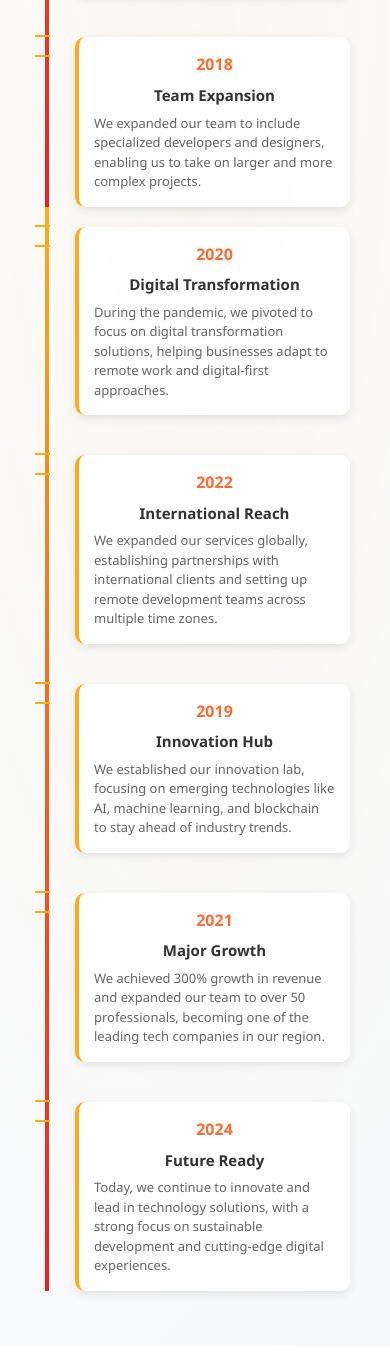
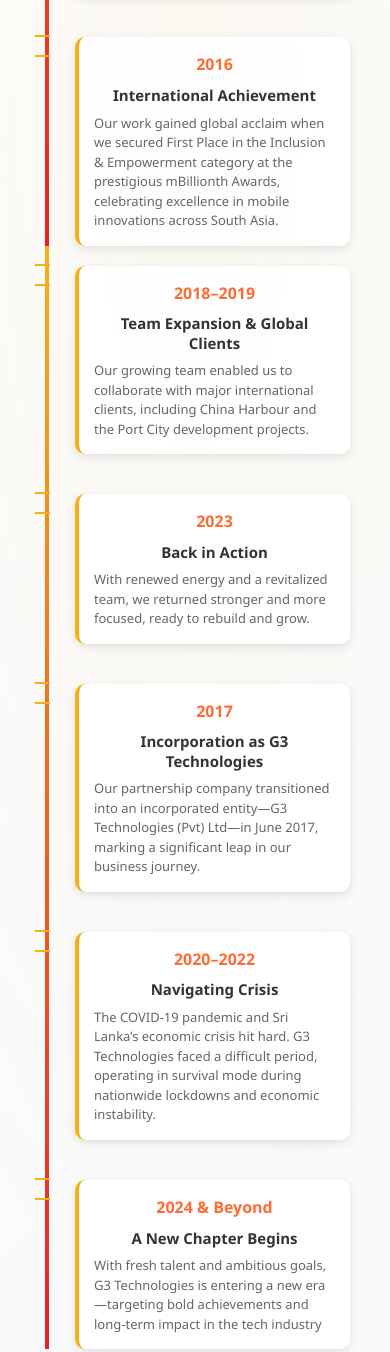
Before and after one commit to BinaryBella/g3technologies-website, a plain HTML site: page index.html in a window 390 px wide. Shown: the part 3118-4470 px from the top of the page. Drawn offline with Linux system fonts and the light colour scheme.

Commit message:
modify content in timeline

```diff
--- a/index.html
+++ b/index.html
@@ -255,9 +255,9 @@
 
                                 <div class="milestone-below reverse">
                                     <div class="milestone-content">
-                                        <div class="milestone-year">2018</div>
-                                        <div class="milestone-title">Team Expansion</div>
-                                        <div class="milestone-description">We expanded our team to include specialized developers and designers, enabling us to take on larger and more complex projects.</div>
+                                        <div class="milestone-year">2016</div>
+                                        <div class="milestone-title">International Achievement</div>
+                                        <div class="milestone-description">Our work gained global acclaim when we secured First Place in the Inclusion & Empowerment category at the prestigious mBillionth Awards, celebrating excellence in mobile innovations across South Asia.</div>
                                     </div>
                                 </div>
                             </div>
@@ -275,9 +275,9 @@
                                 <!-- Milestone 7 - 2020 -->
                                 <div class="milestone-above reverse">
                                     <div class="milestone-content">
-                                        <div class="milestone-year">2020</div>
-                                        <div class="milestone-title">Digital Transformation</div>
-                                        <div class="milestone-description">During the pandemic, we pivoted to focus on digital transformation solutions, helping businesses adapt to remote work and digital-first approaches.</div>
+                                        <div class="milestone-year">2018–2019</div>
+                                        <div class="milestone-title">Team Expansion & Global Clients</div>
+                                        <div class="milestone-description">Our growing team enabled us to collaborate with major international clients, including China Harbour and the Port City development projects.</div>
                                     </div>
                                 </div>
 
@@ -290,9 +290,9 @@
                                 <!-- Milestone 9 - 2022 -->
                                 <div class="milestone-above reverse">
                                     <div class="milestone-content">
-                                        <div class="milestone-year">2022</div>
-                                        <div class="milestone-title">International Reach</div>
-                                        <div class="milestone-description">We expanded our services globally, establishing partnerships with international clients and setting up remote development teams across multiple time zones.</div>
+                                        <div class="milestone-year">2023</div>
+                                        <div class="milestone-title">Back in Action</div>
+                                        <div class="milestone-description">With renewed energy and a revitalized team, we returned stronger and more focused, ready to rebuild and grow.</div>
                                     </div>
                                 </div>
 
@@ -314,9 +314,9 @@
                                 <!-- Below timeline content -->
                                 <div class="milestone-below reverse">
                                     <div class="milestone-content">
-                                        <div class="milestone-year">2019</div>
-                                        <div class="milestone-title">Innovation Hub</div>
-                                        <div class="milestone-description">We established our innovation lab, focusing on emerging technologies like AI, machine learning, and blockchain to stay ahead of industry trends.</div>
+                                        <div class="milestone-year">2017</div>
+                                        <div class="milestone-title">Incorporation as G3 Technologies</div>
+                                        <div class="milestone-description">Our partnership company transitioned into an incorporated entity—G3 Technologies (Pvt) Ltd—in June 2017, marking a significant leap in our business journey.</div>
                                     </div>
                                 </div>
 
@@ -327,9 +327,9 @@
 
                                 <div class="milestone-below reverse">
                                     <div class="milestone-content">
-                                        <div class="milestone-year">2021</div>
-                                        <div class="milestone-title">Major Growth</div>
-                                        <div class="milestone-description">We achieved 300% growth in revenue and expanded our team to over 50 professionals, becoming one of the leading tech companies in our region.</div>
+                                        <div class="milestone-year">2020–2022</div>
+                                        <div class="milestone-title">Navigating Crisis</div>
+                                        <div class="milestone-description">The COVID-19 pandemic and Sri Lanka’s economic crisis hit hard. G3 Technologies faced a difficult period, operating in survival mode during nationwide lockdowns and economic instability.</div>
                                     </div>
                                 </div>
 
@@ -340,9 +340,9 @@
 
                                 <div class="milestone-below reverse">
                                     <div class="milestone-content">
-                                        <div class="milestone-year">2024</div>
-                                        <div class="milestone-title">Future Ready</div>
-                                        <div class="milestone-description">Today, we continue to innovate and lead in technology solutions, with a strong focus on sustainable development and cutting-edge digital experiences.</div>
+                                        <div class="milestone-year">2024 & Beyond</div>
+                                        <div class="milestone-title">A New Chapter Begins</div>
+                                        <div class="milestone-description">With fresh talent and ambitious goals, G3 Technologies is entering a new era—targeting bold achievements and long-term impact in the tech industry</div>
                                     </div>
                                 </div>
                             </div>
```
